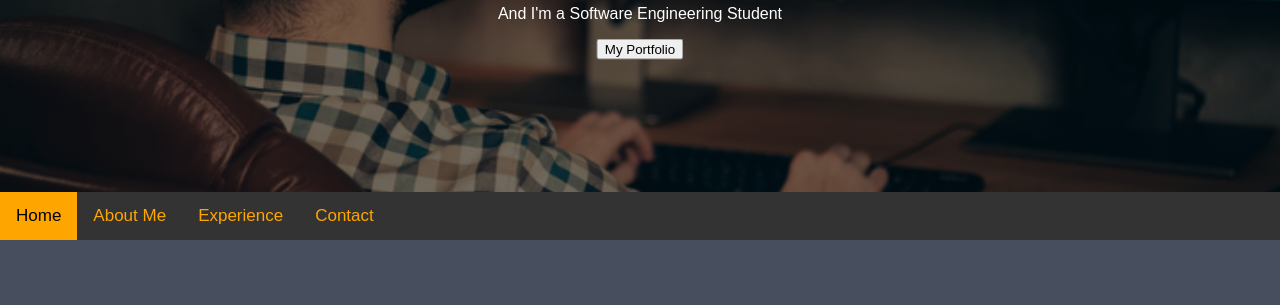
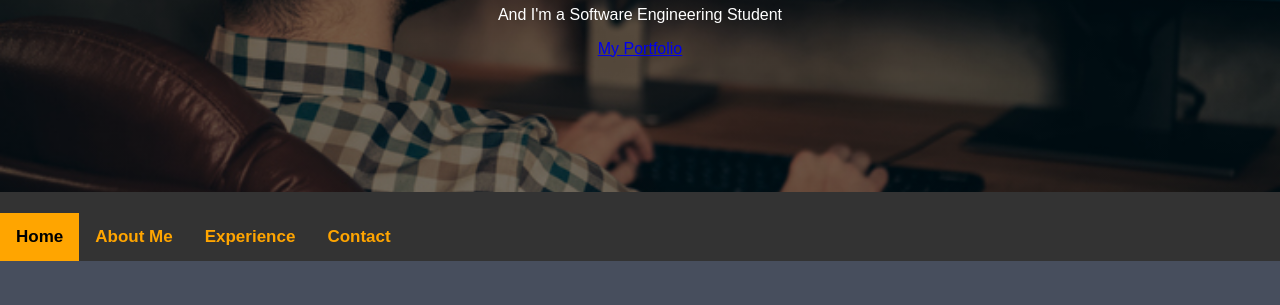
Before and after one commit to MysteryBag/MyStart, a plain HTML site: page index.html in a window 1280 px wide. Shown: the part 208-513 px from the top of the page. Drawn offline with Linux system fonts and the light colour scheme.

Commit message:
Add files via upload

```diff
--- a/index.html
+++ b/index.html
@@ -199,18 +199,19 @@ input[type=submit]:hover {
 </style>
 
 
-<script src=""></script>
+
 <body>
 
 <div class="hero-image">
   <div class="hero-text">
     <h1>I am Blake Weigel-Dumas</h1>
     <p>And I'm a Software Engineering Student</p>
-    <button>My Portfolio</button>
+    <a href="#topnav">My Portfolio</a>
   </div>
 </div>
+<div class="topnav">
 
-<div class="topnav">
+	<h1 id = "topnav">
 	<a class="active" href="#home">Home</a>
     <a href="#About Me">About Me</a>
 	<a href="#Experience">Experience</a>
```
